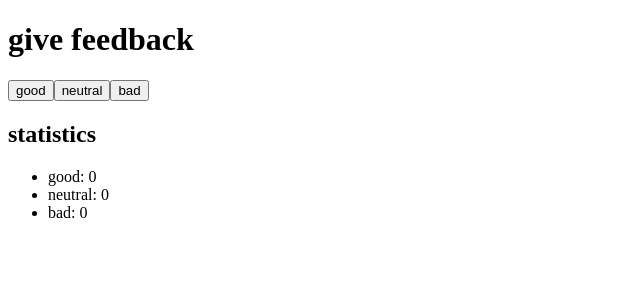
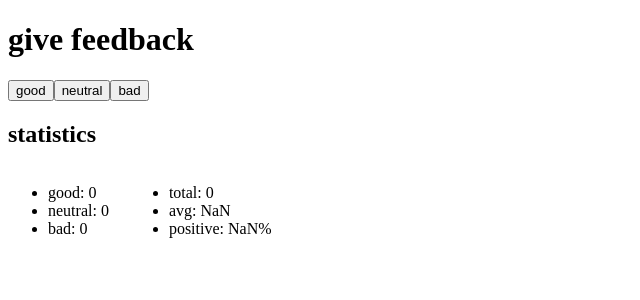
Before and after one commit to oofdere/fullstackopen, a React (Vite) app in the folder part1/unicafe/: page / in a window 1280 px wide. Shown: the top 300 px of the page, without its empty margins (0-640 px from the left). Built offline with nearby package versions, Linux system fonts and the light colour scheme.

Commit message:
[part1] 1.7: unicafe step2

```diff
--- a/part1/unicafe/src/App.jsx
+++ b/part1/unicafe/src/App.jsx
@@ -4,6 +4,10 @@ const App = () => {
   const [good, setGood] = useState(0);
   const [neutral, setNeutral] = useState(0);
   const [bad, setBad] = useState(0);
+
+  const total = good + neutral + bad;
+  const avg = (good + bad * -1) / total;
+  const pos = good / total;
 
   return (
     <div>
@@ -12,11 +16,18 @@ const App = () => {
       <button onClick={() => setNeutral(neutral + 1)}>neutral</button>
       <button onClick={() => setBad(bad + 1)}>bad</button>
       <h2>statistics</h2>
-      <ul>
-        <li>good: {good}</li>
-        <li>neutral: {neutral}</li>
-        <li>bad: {bad}</li>
-      </ul>
+      <div style={{ display: "flex", gap: "20px" }}>
+        <ul>
+          <li>good: {good}</li>
+          <li>neutral: {neutral}</li>
+          <li>bad: {bad}</li>
+        </ul>
+        <ul>
+          <li>total: {total}</li>
+          <li>avg: {avg}</li>
+          <li>positive: {pos}%</li>
+        </ul>
+      </div>
     </div>
   );
 };
```
